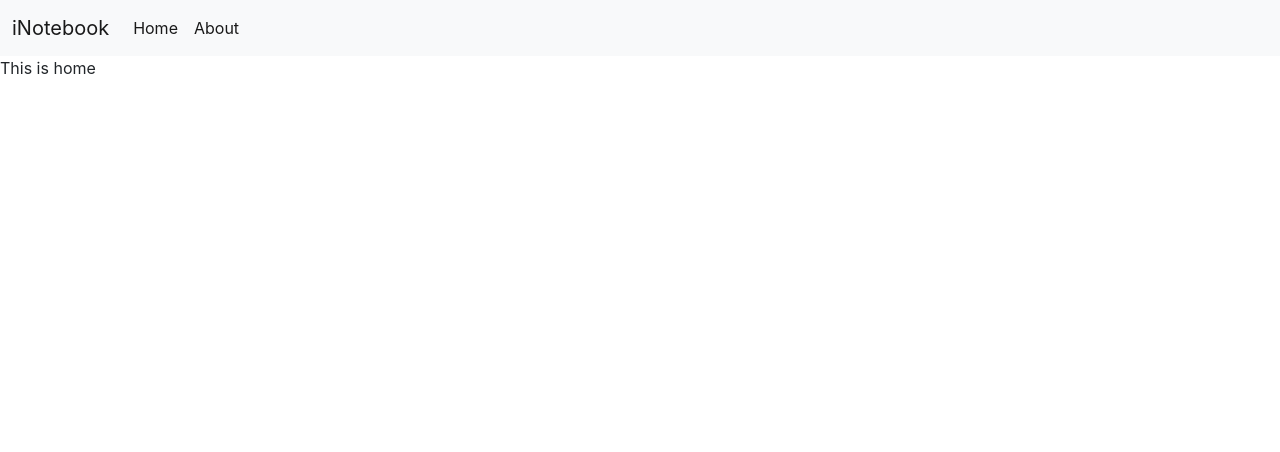
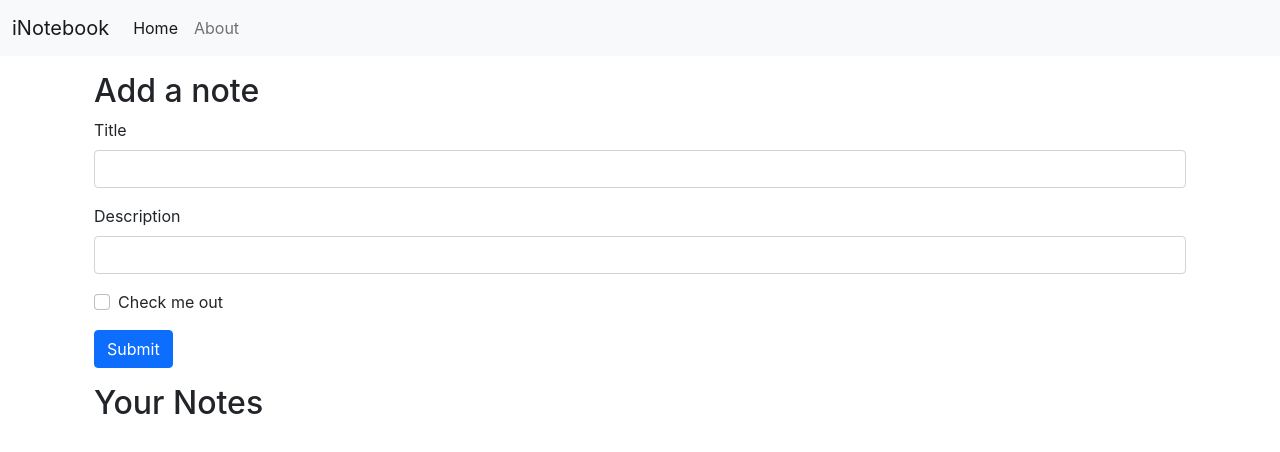
Before and after one commit to durgeshpushpakar/iNotebook, a React (Create React App) app: page / in a window 1280 px wide. Shown: the top 452 px of the page. Built offline with nearby package versions, Linux system fonts and the light colour scheme.

Commit message:
#59 completed use location hook

```diff
--- a/src/App.js
+++ b/src/App.js
@@ -2,17 +2,19 @@
 import Navbar from "./components/Navbar";
 import Home from "./components/Home";
 import About from "./components/About";
-import {Routes, Route } from "react-router-dom";
+import { Routes, Route } from "react-router-dom";
 import NoteState from "./context/notes/NoteState";
 function App() {
   return (
     <>
       <NoteState>
         <Navbar />
+        <div className="container">
           <Routes>
             <Route path="/" element={<Home />}></Route>
-            <Route path="/about" element={<About/>}></Route>
+            <Route path="/about" element={<About />}></Route>
           </Routes>
+        </div>
       </NoteState>
     </>
   );
--- a/src/components/About.js
+++ b/src/components/About.js
@@ -1,13 +1,8 @@
 import React, {useContext, useEffect} from 'react'
-import noteContext from '../context/notes/noteContext';
 export default function About() {
-    const a = useContext(noteContext);
-    useEffect(() => {
-        a.update();
-    })
     return (
         <div>
-            This is about {a.state.name} and class is {a.state.class}
+            This is about.
         </div>
     )
 }
--- a/src/components/Home.js
+++ b/src/components/Home.js
@@ -1,9 +1,33 @@
-import React from 'react'
+import React from "react";
 
 export default function home() {
-    return (
-        <div>
-            This is home
+  return (
+    <div className="container my-3">
+      <h2>Add a note</h2>
+      <form>
+        <div className="mb-3">
+          <label htmlFor="exampleInputEmail1" className="form-label">
+            Title
+          </label>
+          <input type="email" className="form-control" id="exampleInputEmail1" />
         </div>
-    )
+        <div className="mb-3">
+          <label htmlFor="exampleInputPassword1" className="form-label">
+            Description
+          </label>
+          <input type="password" className="form-control" id="exampleInputPassword1" />
+        </div>
+        <div className="mb-3 form-check">
+          <input type="checkbox" className="form-check-input" id="exampleCheck1" />
+          <label className="form-check-label" htmlFor="exampleCheck1">
+            Check me out
+          </label>
+        </div>
+        <button type="submit" className="btn btn-primary">
+          Submit
+        </button>
+      </form>
+      <h2 className="my-3">Your Notes</h2>
+    </div>
+  );
 }
--- a/src/components/Navbar.js
+++ b/src/components/Navbar.js
@@ -1,6 +1,7 @@
-import React from "react";
-import {Link} from 'react-router-dom';
+import React, {useEffect} from "react";
+import {Link, useLocation} from 'react-router-dom';
 export default function Navbar() {
+  let location=useLocation();
   return (
     <>
       <nav className="navbar navbar-expand-lg navbar-light bg-light">
@@ -14,12 +15,12 @@
           <div className="collapse navbar-collapse" id="navbarSupportedContent">
             <ul className="navbar-nav me-auto mb-2 mb-lg-0">
               <li className="nav-item">
-                <Link className="nav-link active" to="/">
+                <Link className={`nav-link ${ location.pathname === '/' ? "active" : "" }`} to="/">
                   Home
                 </Link>
               </li>
               <li className="nav-item">
-                <Link className="nav-link active" to="/about">
+                <Link className={`nav-link ${ location.pathname === '/about' ? "active" : "" }`} to="/about">
                   About
                 </Link>
               </li>
--- a/src/context/notes/NoteState.js
+++ b/src/context/notes/NoteState.js
@@ -1,21 +1,7 @@
 import NoteContext from "./noteContext";
-import { useState } from "react";
 const NoteState = (props) => {
-    const s1={
-        "name":"Durgesh",
-        "class":"12 A"
-    }
-    const [state, setstate] = useState(s1);
-    const update=()=>{
-        setTimeout(()=>{
-            setstate({
-                "name":"Nothing",
-                "class":"hacked"
-            })
-        }, 1000)
-    }
     return (
-        <NoteContext.Provider value={{state, update}}>
+        <NoteContext.Provider value={{}}>
             {props.children}
         </NoteContext.Provider>
     )
```
Lines whose indentation alone changed are shown as unchanged.
